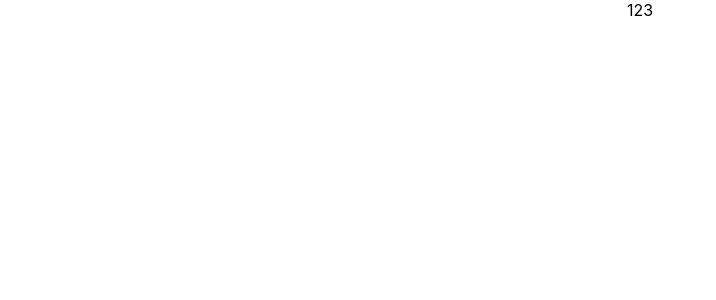
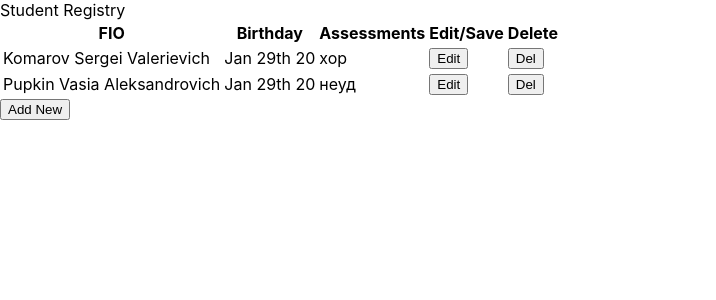
Before and after one commit to KomarovSergei/students-form-crud, a React (Create React App) app: page / in a window 1280 px wide. Shown: the top 300 px of the page, without its empty margins (0-716 px from the left). Built offline with nearby package versions, Linux system fonts and the light colour scheme.

Commit message:
add components

```diff
--- /dev/null
+++ b/jsconfig.json
@@ -0,0 +1,6 @@
+{
+  "compilerOptions": {
+    "baseUrl": "src"
+  },
+  "include": ["src"]
+}
--- a/src/App.js
+++ /dev/null
@@ -1,9 +0,0 @@
-import React from 'react';
-import ReactDOM from 'react-dom';
-import './App.css';
-
-function App() {
-  return <div className="App">123</div>;
-}
-
-export default App;
--- /dev/null
+++ b/src/components/App.js
@@ -0,0 +1,90 @@
+import React, { Component } from 'react';
+import './App.css';
+import { connect } from 'react-redux';
+import { bindActionCreators } from 'redux';
+import {
+  addStudent,
+  deleteStudent,
+  updateStudent
+} from '../actions/studentActions';
+import nanoid from 'nanoid';
+import moment from 'moment';
+
+import StudentList from 'components/StudentList';
+
+class App extends Component {
+  constructor(props) {
+    super(props);
+    this.addNewStudent = this.addNewStudent.bind(this);
+    this.deleteStudent = this.deleteStudent.bind(this);
+    this.editStudentSubmit = this.editStudentSubmit.bind(this);
+  }
+
+  addNewStudent() {
+    this.props.addStudent({
+      id: nanoid(),
+      fio: 'default fio',
+      birthday: moment().format('MMM Do YY'),
+      assessments: ''
+    });
+  }
+
+  deleteStudent(id) {
+    this.props.deleteStudent(id);
+  }
+
+  editStudentSubmit({ id, fio, birthday, assessments }) {
+    this.props.updateStudent({ id, fio, birthday, assessments });
+  }
+
+  render() {
+    return (
+      <div>
+        <div className="card-header">Student Registry</div>
+        <div className="card-body">
+          <table className="table table-hover">
+            <thead className="thead-dark">
+              <tr>
+                <th>FIO</th>
+                <th>Birthday</th>
+                <th>Assessments</th>
+                <th>Edit/Save</th>
+                <th>Delete</th>
+              </tr>
+            </thead>
+            <StudentList
+              deleteStudent={this.deleteStudent}
+              studentList={this.props.studentList}
+              editStudentSubmit={this.editStudentSubmit}
+            />
+          </table>
+          <button
+            className="btn btn-dark pull-left"
+            onClick={this.addNewStudent}
+          >
+            Add New
+          </button>
+        </div>
+      </div>
+    );
+  }
+}
+
+const mapStateToProps = state => {
+  return {
+    studentList: state
+  };
+};
+
+const mapDispatchToProps = dispatch => {
+  return bindActionCreators(
+    {
+      addStudent: addStudent,
+      deleteStudent: deleteStudent,
+      updateStudent: updateStudent
+    },
+    dispatch
+  );
+};
+
+export default connect(mapStateToProps, mapDispatchToProps)(App);
--- /dev/null
+++ b/src/components/StudentItem.js
@@ -0,0 +1,74 @@
+import React, { Component } from 'react';
+
+export default class StudentItem extends Component {
+  constructor(props) {
+    super(props);
+    this.state = { isEdit: false };
+    this.editStudent = this.editStudent.bind(this);
+    this.editStudentSubmit = this.editStudentSubmit.bind(this);
+    this.deleteStudent = this.deleteStudent.bind(this);
+  }
+  deleteStudent() {
+    const { id } = this.props.student;
+    this.props.deleteStudent(id);
+  }
+  editStudent() {
+    this.setState((prevState, props) => ({
+      isEdit: !prevState.isEdit
+    }));
+  }
+  editStudentSubmit() {
+    this.setState((prevState, props) => ({
+      isEdit: !prevState.isEdit
+    }));
+    this.props.editStudentSubmit({
+      id: this.props.student.id,
+      fio: this.nameInput.value,
+      birthday: this.gradeInput.value,
+      assessments: this.schoolInput.value
+    });
+  }
+  render() {
+    const { fio, birthday, assessments } = this.props.student;
+    return this.state.isEdit === true ? (
+      <tr className="bg-warning" key={this.props.index}>
+        <td>
+          <input
+            ref={nameInput => (this.nameInput = nameInput)}
+            defaultValue={fio}
+          />
+        </td>
+        <td>
+          <input
+            defaultValue={birthday}
+            ref={gradeInput => (this.gradeInput = gradeInput)}
+          />
+        </td>
+        <td>
+          <input
+            ref={schoolInput => (this.schoolInput = schoolInput)}
+            defaultValue={assessments}
+          />
+        </td>
+        <td>
+          <button onClick={this.editStudentSubmit}>Save</button>
+        </td>
+        <td>
+          <button>Del</button>
+        </td>
+      </tr>
+    ) : (
+      <tr key={this.props.index}>
+        <td>{fio}</td>
+        <td>{birthday}</td>
+        <td>{assessments}</td>
+        <td>
+          <button onClick={this.editStudent}>Edit</button>
+        </td>
+        <td>
+          <button onClick={this.deleteStudent}>Del</button>
+        </td>
+      </tr>
+    );
+  }
+}
--- /dev/null
+++ b/src/components/StudentList.js
@@ -0,0 +1,18 @@
+import React, { Component } from 'react';
+import StudentItem from 'components/StudentItem';
+
+export default class StudentList extends Component {
+  render() {
+    let students = this.props.studentList;
+    const trItem = students.map((item, index) => (
+      <StudentItem
+        key={index}
+        student={item}
+        index={index}
+        editStudentSubmit={this.props.editStudentSubmit}
+        deleteStudent={this.props.deleteStudent}
+      />
+    ));
+    return <tbody>{trItem}</tbody>;
+  }
+}
--- a/src/index.js
+++ b/src/index.js
@@ -1,7 +1,7 @@
 import React from 'react';
 import ReactDOM from 'react-dom';
 import './index.css';
-import App from './App';
+import App from './components/App';
 import { createStore } from 'redux';
 import { Provider } from 'react-redux';
 import moment from 'moment';
@@ -37,7 +37,13 @@ if (localStorage.getItem('students') === null) {
   initialState = JSON.parse(localStorage.getItem('students'));
 }
 
-const store = createStore(studentsReducer, initialState);
+// const store = createStore(studentsReducer, initialState);
+
+const store = createStore(
+  studentsReducer,
+  initialState,
+  window.__REDUX_DEVTOOLS_EXTENSION__ && window.__REDUX_DEVTOOLS_EXTENSION__()
+);
 
 ReactDOM.render(
   <Provider store={store}>
--- a/src/reducers/studentReducer.js
+++ b/src/reducers/studentReducer.js
@@ -3,7 +3,7 @@ const studentsReducer = (state = [], action) => {
   switch (action.type) {
     case 'ADD_STUDENT':
       stateCopy = [...state, action.payload];
-      localstorage.setItem('students', JSON.stringify(stateCopy));
+      localStorage.setItem('students', JSON.stringify(stateCopy));
       return stateCopy;
     case 'DELETE_STUDENT':
       stateCopy = state.filter(x => x.id !== action.payload);
@@ -12,7 +12,7 @@ const studentsReducer = (state = [], action) => {
     case 'UPDATE_STUDENT':
       stateCopy = state.map(student => {
         const { id, fio, birthday, assessments } = action.payload;
-        if ((student.id = id)) {
+        if (student.id === id) {
           student.fio = fio;
           student.birthday = birthday;
           student.assessments = assessments;
```
Also changed, not shown: src/components/App.css (renamed from src/App.css).
